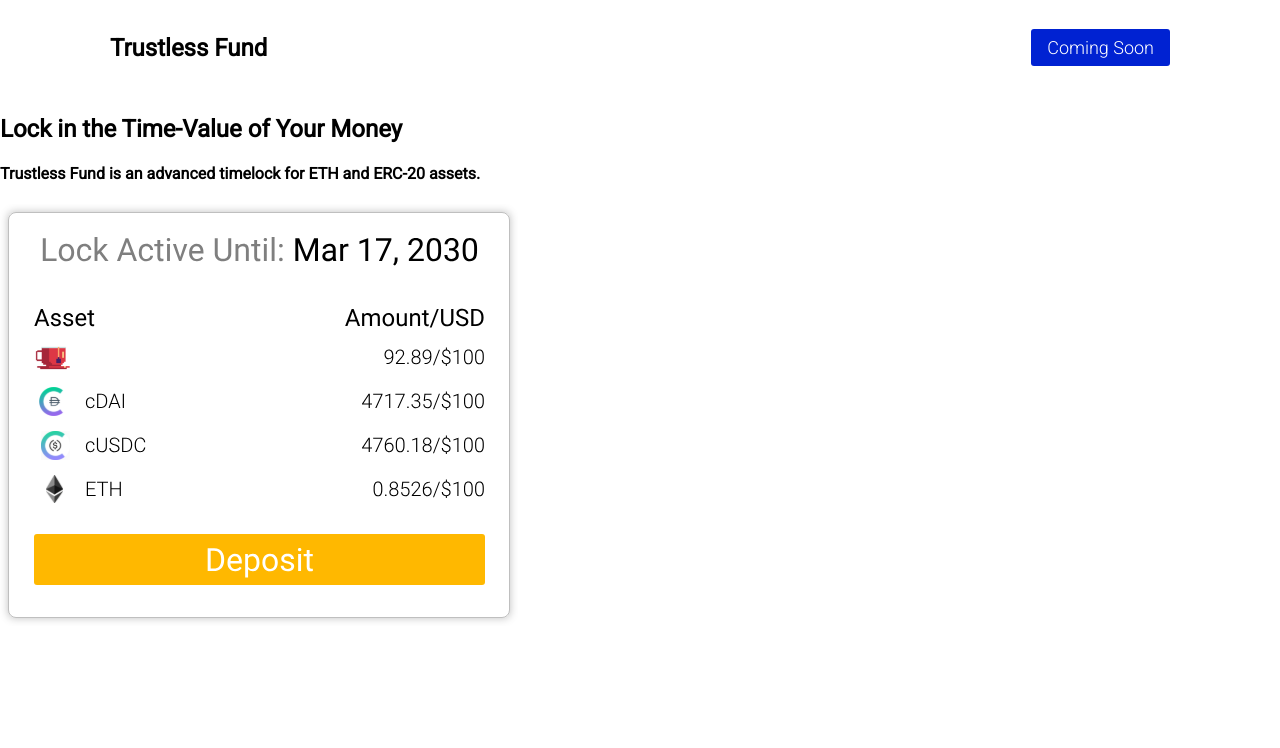
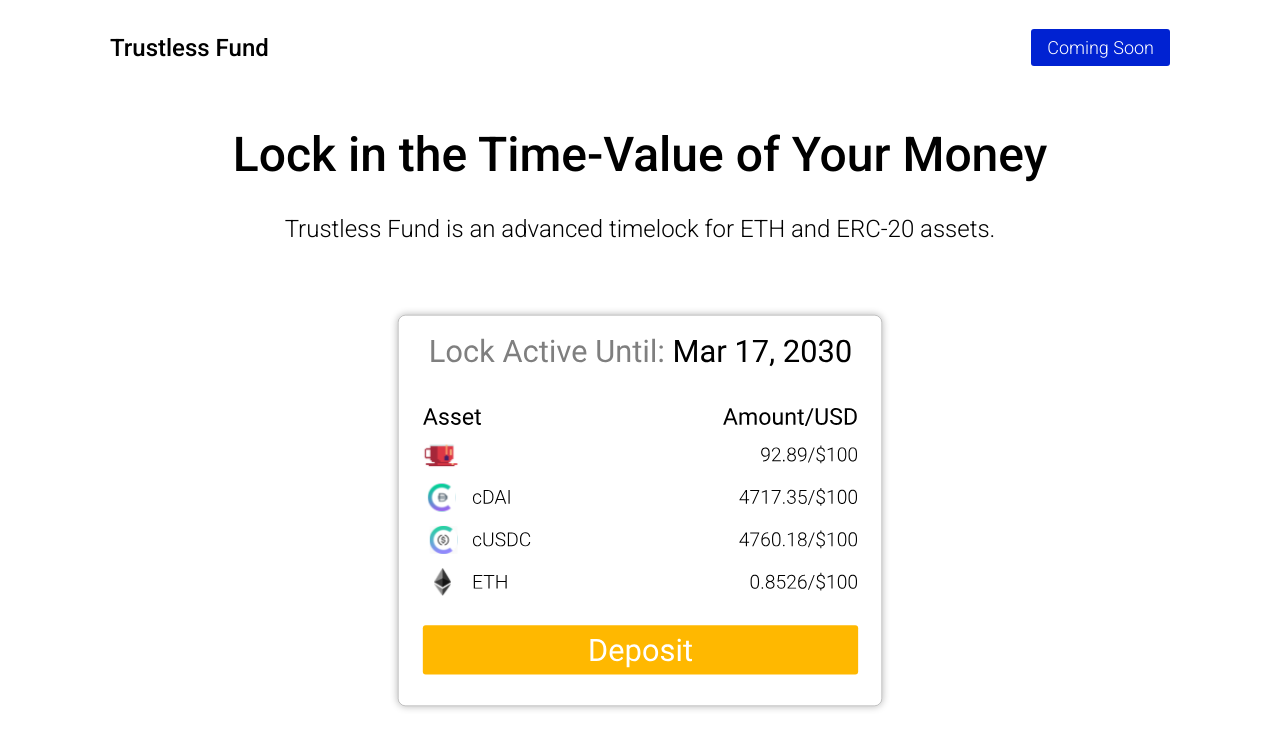
Before and after one commit to trustless-fund/landing, a React (Create React App) app: page / in a window 1280 px wide. Shown: the top 748 px of the page. Built offline with nearby package versions, Linux system fonts and the light colour scheme.

Commit message:
Style hero

```diff
--- a/public/index.html
+++ b/public/index.html
@@ -5,7 +5,7 @@
     <link rel="icon" href="%PUBLIC_URL%/favicon.ico" />
     <meta name="viewport" content="width=device-width, initial-scale=1" />
     <meta name="theme-color" content="#000000" />
-    <link href="https://fonts.googleapis.com/css?family=Roboto:300,400&display=swap" rel="stylesheet">
+    <link href="https://fonts.googleapis.com/css?family=Roboto:300,400,500&display=swap" rel="stylesheet">
     <!--
       manifest.json provides metadata used when your web app is installed on a
       user's mobile device or desktop. See https://developers.google.com/web/fundamentals/web-app-manifest/
--- a/src/components/Hero.js
+++ b/src/components/Hero.js
@@ -2,7 +2,7 @@
 
 import heroImage from '../assets/hero-image.svg';
 
-// import '../layout/components/hero.sass';
+import '../layout/components/hero.sass';
 
 class Hero extends Component {
   render() {
@@ -14,7 +14,10 @@
         <h4 className="hero__subheader">
           Trustless Fund is an advanced timelock for ETH and ERC-20 assets.
         </h4>
-        <img src={heroImage} alt="Trustless Fund Interface" />
+        <img
+          src={heroImage}
+          alt="Trustless Fund Interface"
+          className="hero__image" />
       </section>
     );
   }
--- /dev/null
+++ b/src/layout/components/hero.sass
@@ -0,0 +1,22 @@
+@import '../config/_colors'
+@import '../config/_variables'
+
+.hero
+  display: flex
+  flex-direction: column
+  align-items: center
+  justify-content: center
+  height: calc(100vh - #{$nav-height} * 2)
+
+.hero__header
+  font-size: 48px
+  font-weight: 500
+  margin-bottom: 0
+
+.hero__subheader
+  font-size: 24px
+  font-weight: 300
+
+.hero__image
+  margin-top: 32px
+  width: 500px
--- a/src/layout/components/nav.sass
+++ b/src/layout/components/nav.sass
@@ -1,7 +1,8 @@
 @import '../config/_colors'
+@import '../config/_variables'
 
 .nav
-  height: 95px
+  height: $nav-height
   width: 100%
   display: flex
   align-items: center
@@ -10,6 +11,7 @@
 
 .nav__header
   font-size: 24px
+  font-weight: 500
 
 .nav__button
   background: $color-blue
--- /dev/null
+++ b/src/layout/config/_variables.sass
@@ -0,0 +1 @@
+$nav-height: 95px
```
